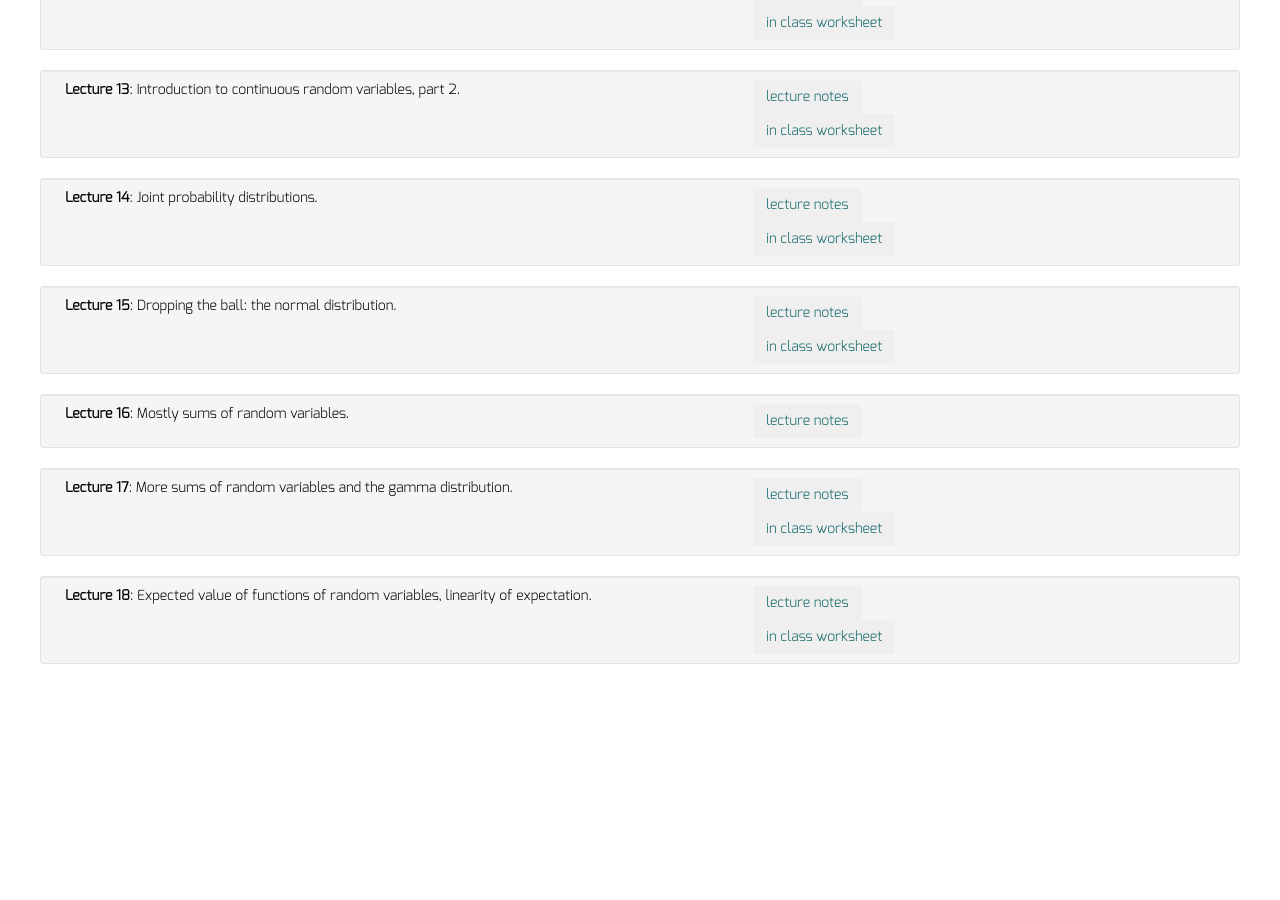
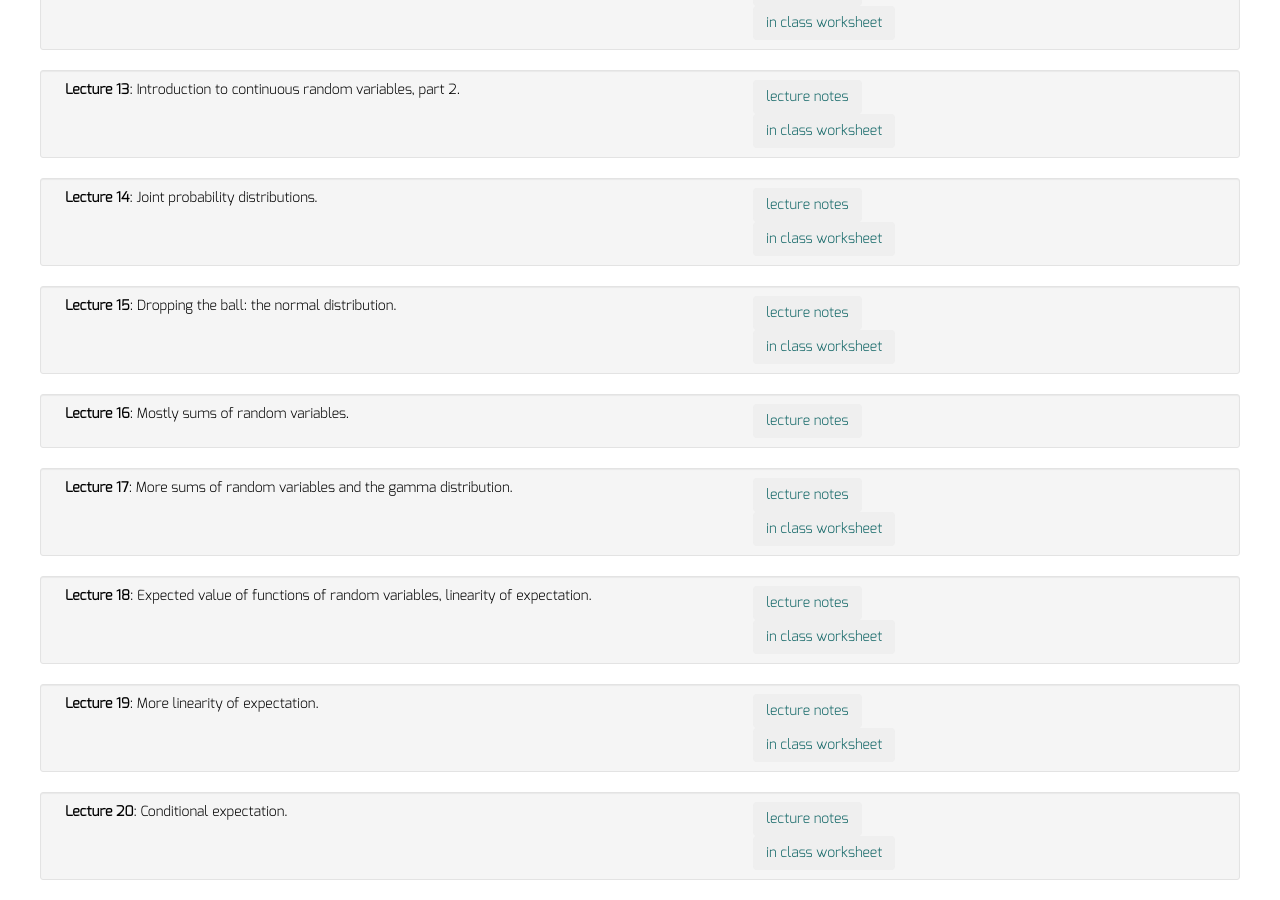
Before and after one commit to dkrashen/probability, a Jekyll site: the page built from lectures/index.html, in a window 1280 px wide and 900 px high, scrolled down 1424 px. Built offline with Jekyll 4.4.1, drawn with Linux system fonts in a browser that asks for light colours; nearby versions of some CDN libraries; before the commit the page ends 2108 px from its top, so only the background shows below that.

Commit message:
add lectures 19, 20

```diff
--- a/_data/lectures.yml
+++ b/_data/lectures.yml
@@ -70,3 +70,11 @@
   description: "Expected value of functions of random variables, linearity
   of expectation."
   quizfilename: "quiz18.pdf"
+- title: "Lecture 19"
+  filename: "lecture19.pdf"
+  description: "More linearity of expectation."
+  quizfilename: "quiz19.pdf"
+- title: "Lecture 20"
+  filename: "lecture20.pdf"
+  description: "Conditional expectation."
+  quizfilename: "quiz20.pdf"
```
Also changed, not shown: 4 other files.
